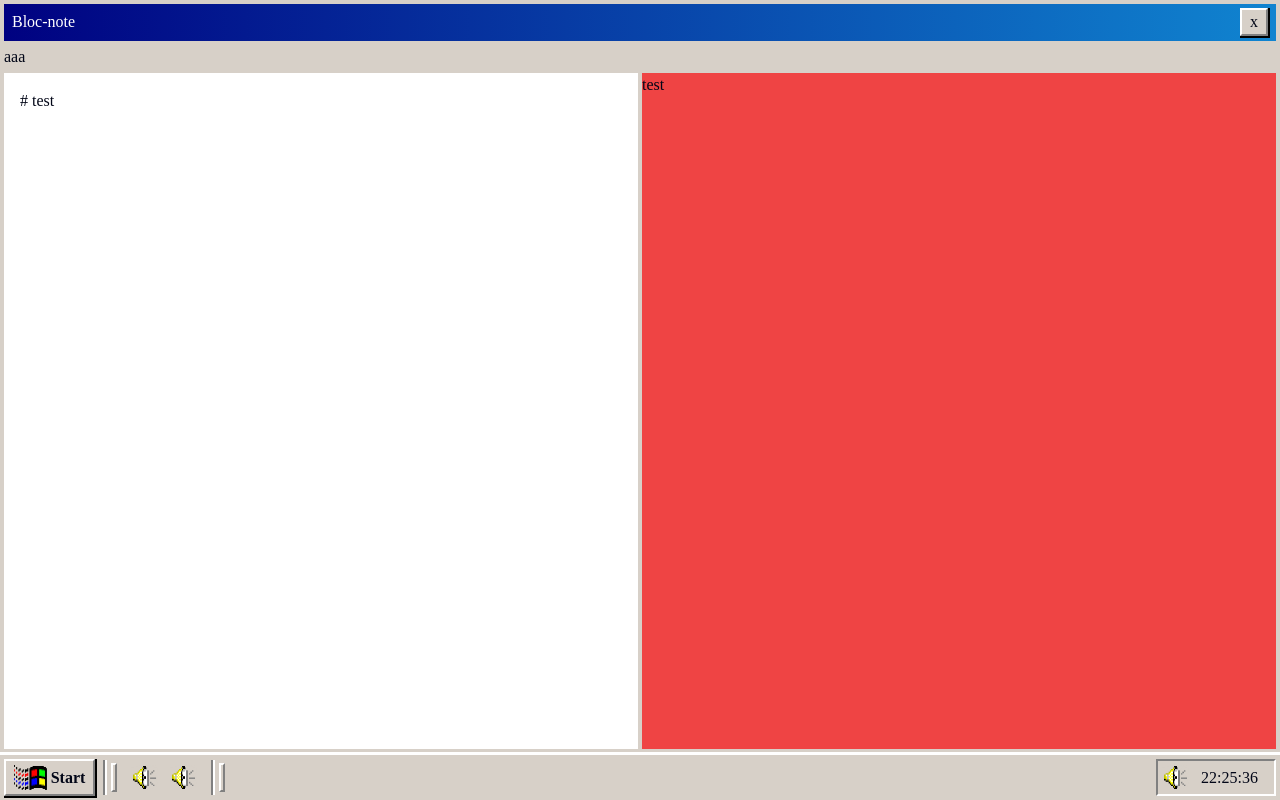
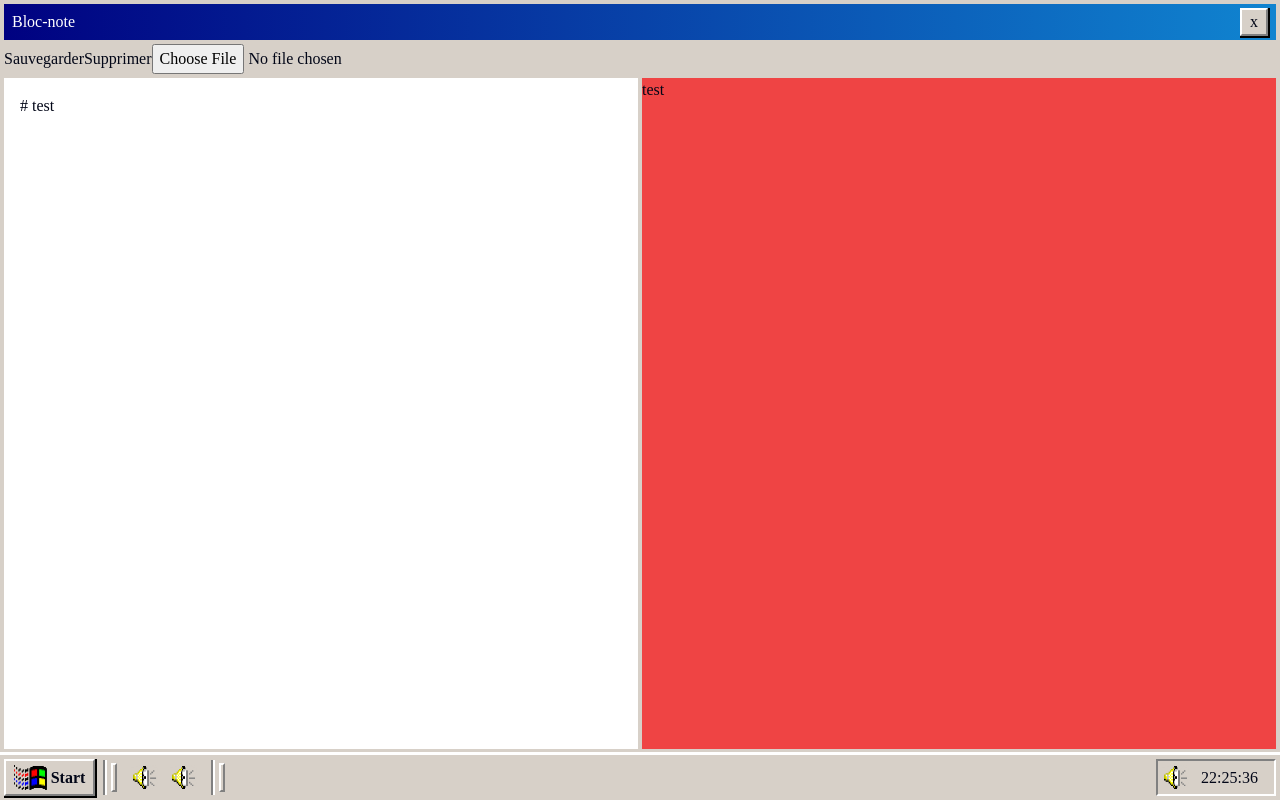
Before and after one commit to Alexis-Gontier/projet-markdown-window-2000, a React (Vite) app: page /dashboard/1 in a window 1280 px wide. Built offline with nearby package versions, Linux system fonts and the light colour scheme; a web font is replaced by a local one.

Commit message:
Charger un fichier

```diff
--- a/src/components/markdown/Markdow.jsx
+++ b/src/components/markdown/Markdow.jsx
@@ -1,15 +1,49 @@
-import { useState } from "react";
+import { useState, useEffect } from "react";
 import { marked } from "marked";
-import { Link } from 'react-router-dom'
+import { Link, useParams } from 'react-router-dom'
 
 
 
 function Markdown() {
-    const [input, setInput] = useState('# test');
+    const { id } = useParams();
+    const [input, setInput] = useState('');
+
+    useEffect(() => {
+        const contenuSauvegarde = localStorage.getItem(`markdown-${id}`);
+        if (contenuSauvegarde) {
+            setInput(contenuSauvegarde);
+        } else {
+            setInput('# test');
+        }
+    }, [id]);
 
     function gererInput(e) {
         const nouvelleValeur = e.target.value;
         setInput(nouvelleValeur);
+    }
+
+    function sauvegarderInput() {
+        localStorage.setItem(`markdown-${id}`, input);
+        alert("Contenu sauvegardé");
+    }
+
+    function supprimerInput() {
+        localStorage.removeItem(`markdown-${id}`);
+        setInput('');
+        alert("Contenu supprimé");
+    }
+
+    function chargerFichier(e) {
+        const file = e.target.files[0];
+        if (file && file.name.endsWith(".md")) {
+            const reader = new FileReader();
+            reader.onload = (e) => {
+                setInput(e.target.result);
+            };
+            reader.readAsText(file);
+        } else {
+            alert('Mettez un fichier markdown')
+        }
     }
 
     return (
@@ -22,7 +56,9 @@ function Markdown() {
                     <Link to={"/dashboard"} className="group bg-[#D7D0C8] max-h-full px-2 flex justify-center items-center gap-1 border-2 border-t-[#fff] border-r-[#808080] border-b-[#808080] border-l-[#fff] shadow-[1px_1px_0px_1px_#000] focus:bg-[#c7c1ba] focus:border-t-[#808080] focus:border-r-[#fff] focus:border-b-[#fff] focus:border-l-[#808080] focus:shadow-[0px_0px_0px_0px_#000] focus:translate-x-px focus:translate-y-px">x</Link>
                 </div>
                 <div>
-                    aaa
+                <button onClick={sauvegarderInput}>Sauvegarder</button>
+                <button onClick={supprimerInput}>Supprimer</button>
+                <input type="file" accept=".md" onChange={chargerFichier} />
                 </div>
                 <div id="content" className="w-full h-full flex gap-1">
                     <textarea
```
